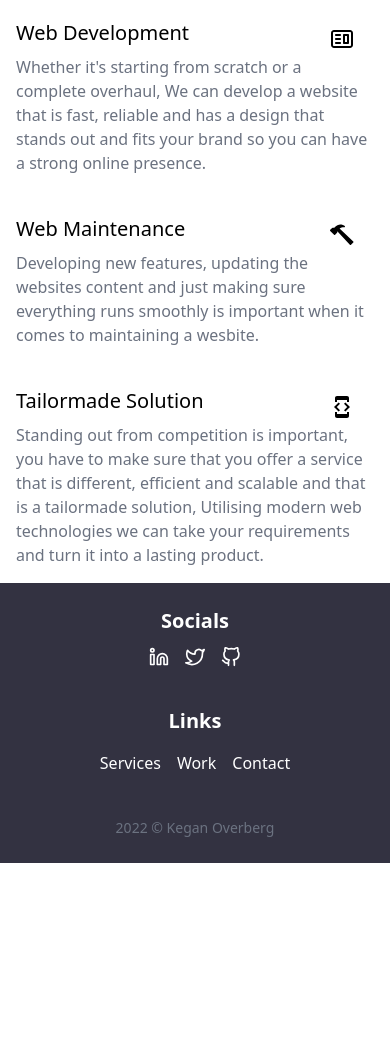
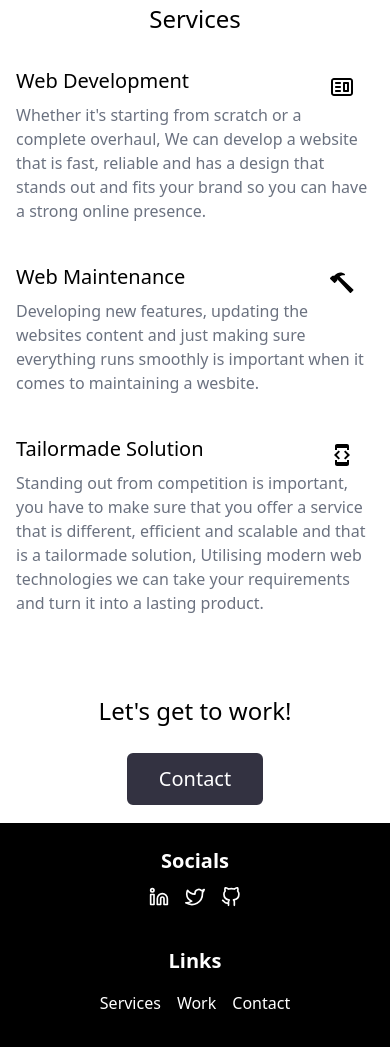
Before and after one commit to keganXi/feelance, a Gatsby site: page / in a window 390 px wide. Shown: the part 937-1984 px from the top of the page. Before the commit the page ends 1800 px from the top, so only its background shows below. Built offline with nearby package versions, Linux system fonts and the light colour scheme; Gatsby itself is replaced by a stand-in of ours.

Commit message:
improved mobile responsivness and added big circle

```diff
--- /dev/null
+++ b/src/components/Banner.tsx
@@ -0,0 +1,19 @@
+import React, {} from "react";
+import { Link } from "gatsby";
+
+
+const Banner: React.FC = () => {
+    return(
+        <div className="text-center">
+            <h1 className="text-2xl sm:text-[60px]">Let's get to work!</h1><br></br>
+            <div className="sm:mt-6">
+                <Link to="/contact/">
+                <button className="bg-primary border-white border-2 rounded-lg text-white px-8 py-3 text-xl duration-200 hover:bg-black">Contact</button></Link>
+            </div>
+
+        </div>
+    );
+}
+
+
+export default Banner;
--- a/src/components/Footer.tsx
+++ b/src/components/Footer.tsx
@@ -8,7 +8,7 @@ import { navLinks } from "./Navbar";
 
 const Footer: React.FC = () => {
     return(
-        <div className="py-6 text-white space-y-10 bg-primary">
+        <div className="py-6 text-white space-y-10 bg-black">
             <div className="text-center space-y-3">
                 <h3 className="font-semibold text-xl">Socials</h3>
                 <div className="justify-center flex space-x-4">
--- a/src/pages/index.tsx
+++ b/src/pages/index.tsx
@@ -12,6 +12,7 @@ import { BsHammer } from "@react-icons/all-files/bs/BsHammer";
 // Components.
 import Navbar from "../components/Navbar";
 import Footer from "../components/Footer";
+import Banner from "../components/Banner";
 
 
 type SocialTypes = {
@@ -155,7 +156,9 @@ const IndexPage: React.FC = () => {
         </div>
       </header>
 
-      <main className="p-4 sm:p-10 bg-white space-y-20 sm:space-y-34">
+      <main className="p-4 sm:p-10 bg-white space-y-20 sm:space-y-52 sm:my-16">
+
+        <div className="hidden sm:block h-[900px] w-[450px] rounded-r-full bg-orange-300 opacity-20 absolute left-0"></div>
 
         {/* <div>
           <div className="my-10 text-center">
@@ -168,7 +171,7 @@ const IndexPage: React.FC = () => {
         </div> */}
 
 
-        <div className="space-y-6 sm:space-y-10 mt-10 sm:mt-16">
+        <div className="space-y-8 sm:space-y-24 mt-16 sm:mt-0">
           <div className="text-center">
             <h1 className="text-2xl sm:text-[35px]">Services</h1>
           </div>
@@ -176,11 +179,16 @@ const IndexPage: React.FC = () => {
           <div className="sm:flex sm:space-x-14 space-y-10 sm:space-y-0 text-2xl justify-center">
             { services.map(item => serviceCards(item)) }
           </div>
+        </div>
 
+
+        <div>
+          <Banner />
         </div>
+
       </main>
 
-      <footer>
+      <footer className="sm:mt-28">
         <Footer />
       </footer>
     </div>
```
